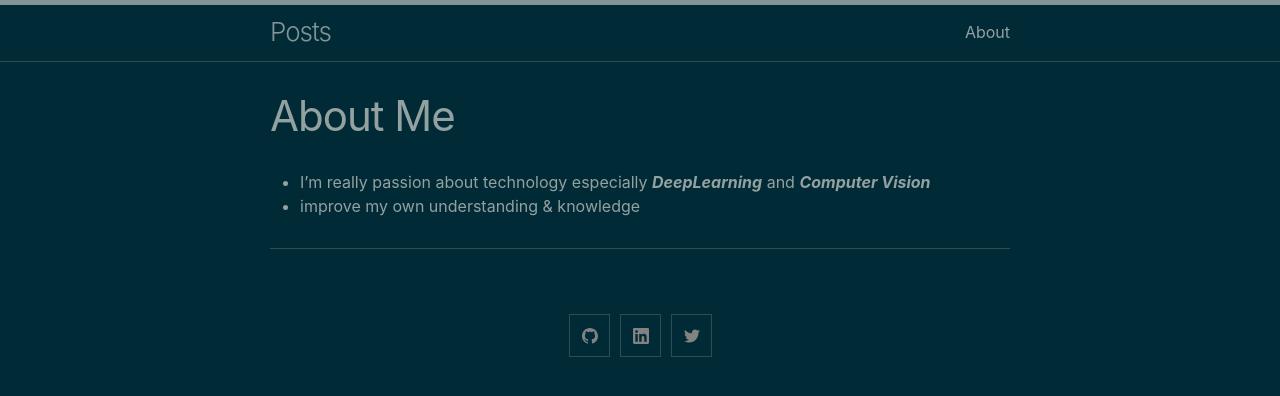
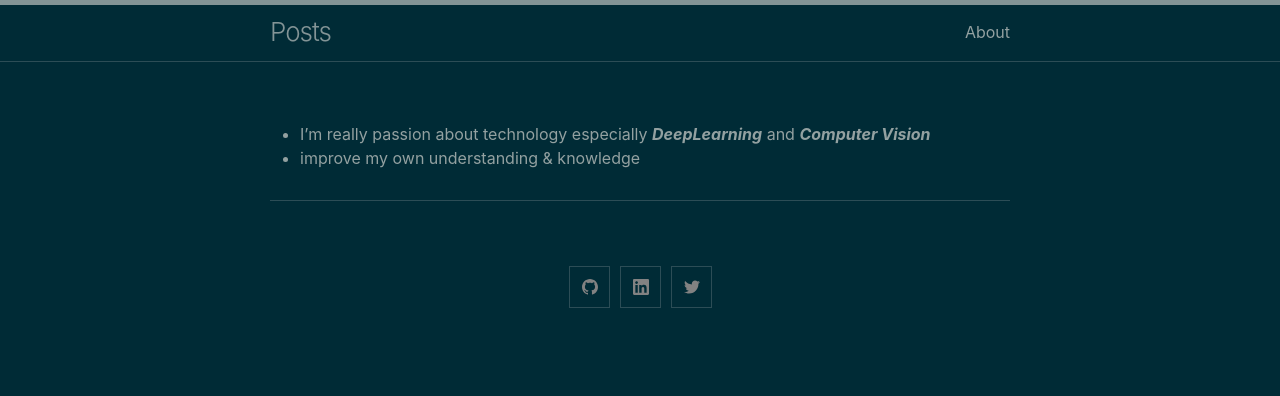
Before and after one commit to Sanjuvi/sanjeevi, a Jekyll site: the page built from about.md, in a window 1280 px wide. Shown: the top 396 px of the page. Built offline with Jekyll 4.4.1, drawn with Linux system fonts in a browser that asks for light colours.

Commit message:
Update page.html

```diff
--- a/_layouts/page.html
+++ b/_layouts/page.html
@@ -4,7 +4,7 @@ layout: default
 <article class="post">
 
   <header class="post-header">
-    <h1 class="post-title">{{ page.description | escape }}</h1>
+    <h1 class="post-title">{{ page.discription | escape }}</h1>
   </header>
 
   <div class="post-content">
```
